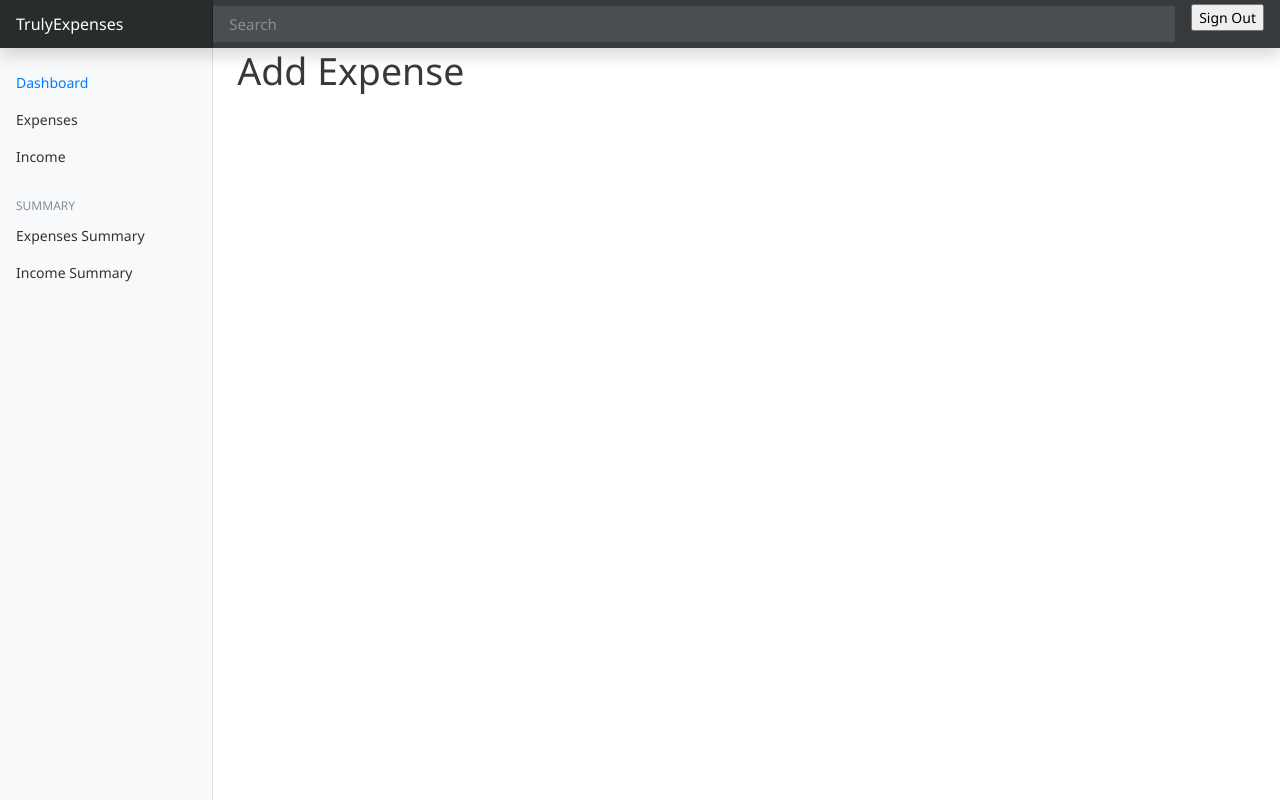
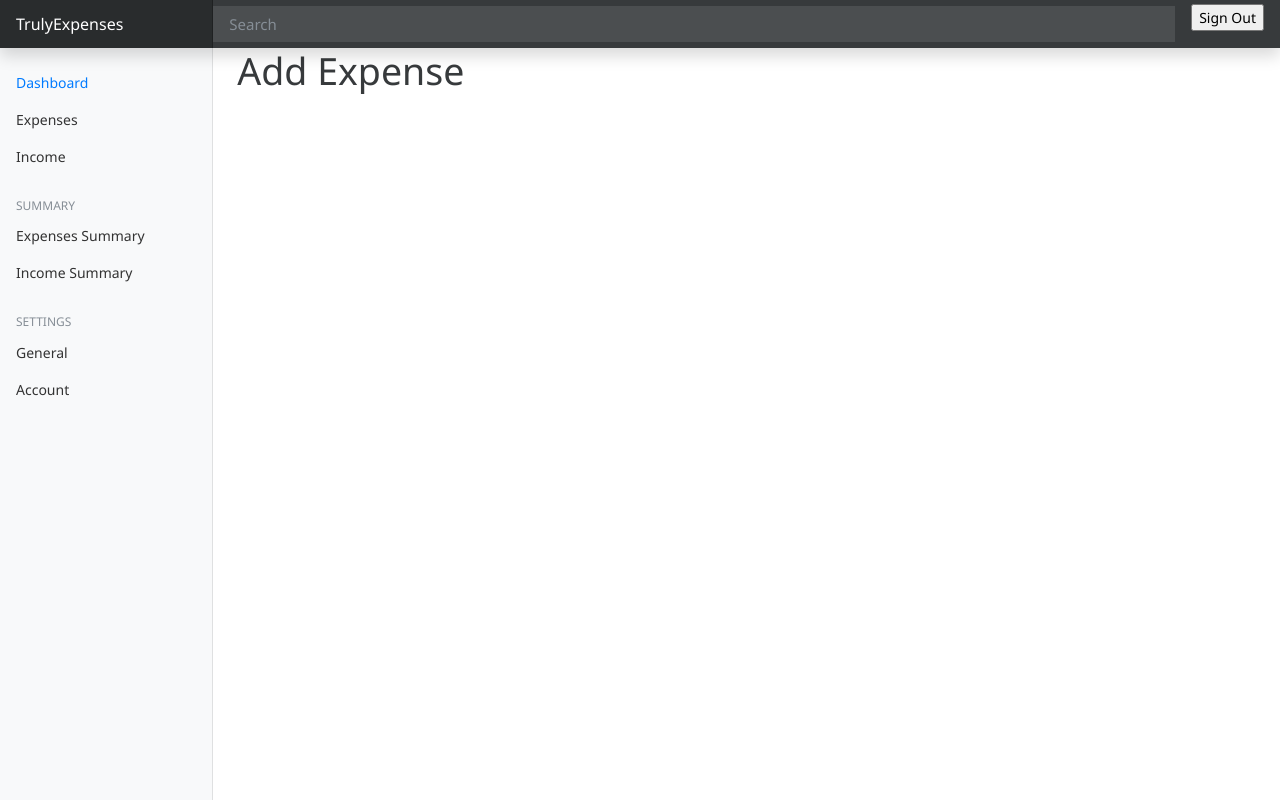
Before and after one commit to kylecollie/django-income-expense-website, a Django app: page /add-expense in a window 1280 px wide. Run offline with Django 4.2, Linux system fonts and the light colour scheme; some libraries are stand-ins or nearby versions.

Commit message:
WIP: preferences

```diff
--- a/expenseswebsite/expenseswebsite/urls.py
+++ b/expenseswebsite/expenseswebsite/urls.py
@@ -19,5 +19,6 @@ from django.urls import path, include
 urlpatterns = [
     path('', include('expenses.urls')),
     path('authentication/', include('authentication.urls')),
+    path('preferences/', include('userpreferences.urls')),
     path('admin/', admin.site.urls),
 ]
--- a/expenseswebsite/templates/partials/_sidebar.html
+++ b/expenseswebsite/templates/partials/_sidebar.html
@@ -31,5 +31,20 @@
                 <a class="nav-link" href="#">Income Summary</a>
             </li>
         </ul>
+
+        <h6 class="sidebar-heading d-flex justify-content-between align-items-center px-3 mt-4 mb-1 text-muted">
+            <span>Settings</span>
+            <a class="d-flex align-items-center text-muted" href="#" aria-label="Add a new report">
+                <span data-feather="plus-circle"></span>
+            </a>
+        </h6>
+        <ul class="nav flex-column mb-2">
+            <li class="nav-item">
+                <a class="nav-link" href="{% url 'preferences' %}">General</a>
+            </li>
+            <li class="nav-item">
+                <a class="nav-link" href="#">Account</a>
+            </li>
+        </ul>
     </div>
 </nav>
--- /dev/null
+++ b/expenseswebsite/userpreferences/urls.py
@@ -0,0 +1,8 @@
+from . import views
+from django.urls import path
+
+
+
+urlpatterns = [
+    path('', views.index, name='preferences'),
+]
--- a/expenseswebsite/userpreferences/views.py
+++ b/expenseswebsite/userpreferences/views.py
@@ -1,3 +1,6 @@
 from django.shortcuts import render
 
 # Create your views here.
+
+def index(request):
+    return render(request, 'preferences/index.html')
```
Also changed, not shown: expenseswebsite/templates/preferences/index.html (added, +9 -0 lines), README.md, expenseswebsite/userpreferences/migrations/0001_initial.py (added).
